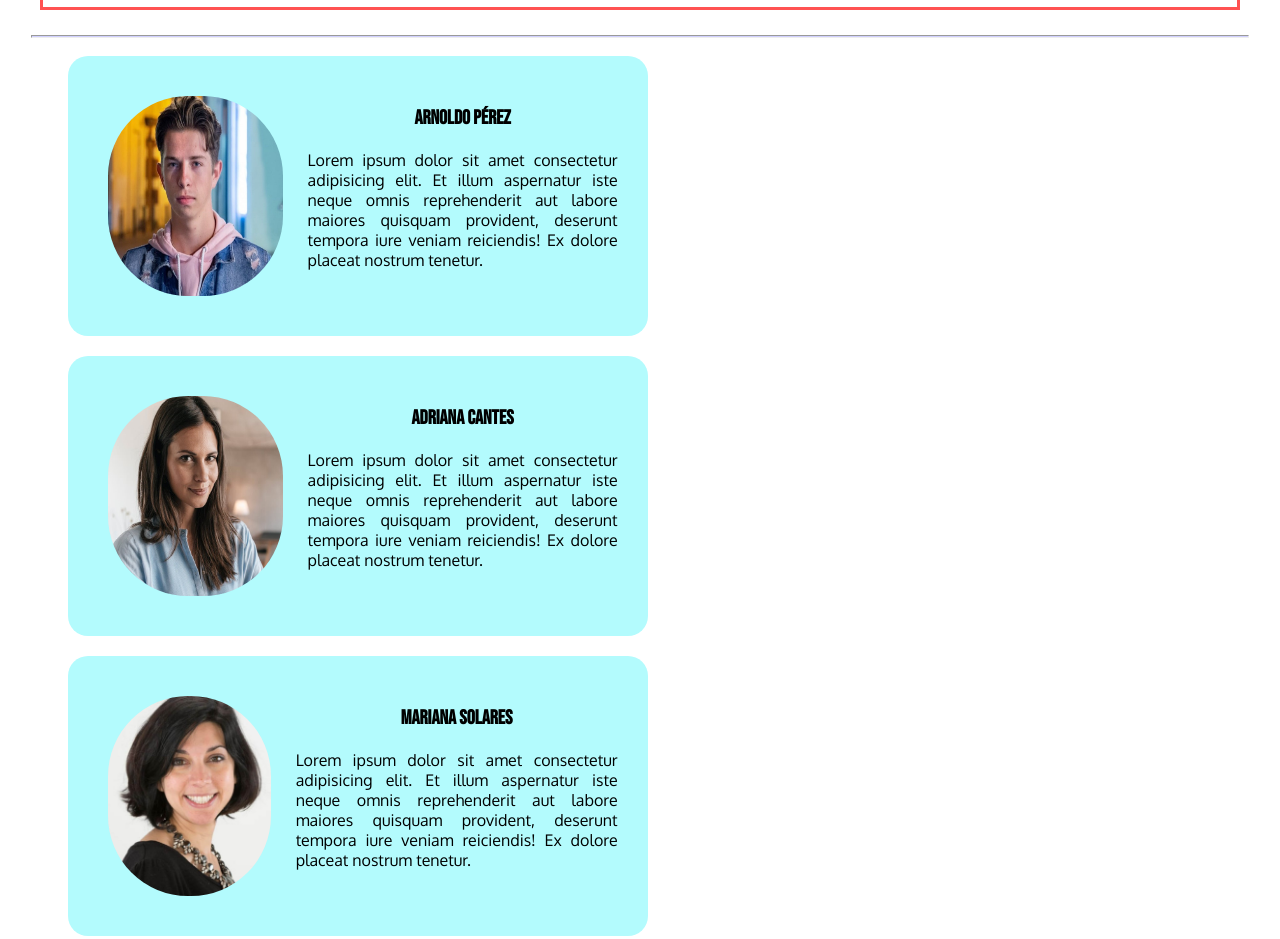
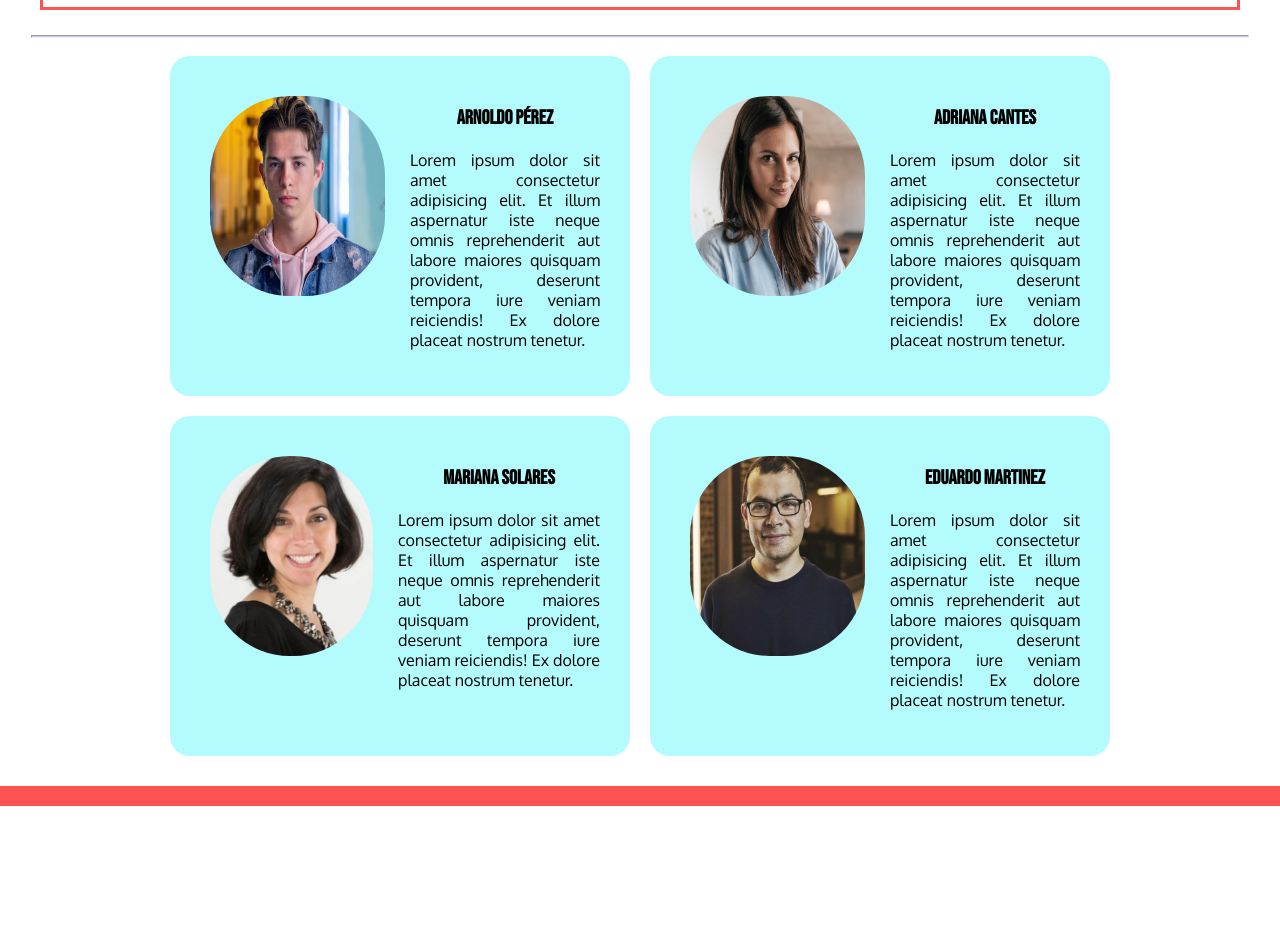
Before and after one commit to s-ligorria/lab2, a plain HTML site: page index.html in a window 1280 px wide. Shown: the part 1096-2035 px from the top of the page. After the commit the page ends 1902 px from the top, so only its background shows below. Drawn offline with Linux system fonts and the light colour scheme.

Commit message:
Add files via upload

```diff
--- a/css/main.css
+++ b/css/main.css
@@ -159,9 +159,7 @@ hr{
 .clientes{
     display: flex;
     flex-wrap: wrap;
-    justify-content: space-between;
-    align-content: center;
-    align-items: center;
+    justify-content: center;
     width: 91%;
     margin-bottom: 20px;
 }
@@ -171,7 +169,7 @@ hr{
     border-radius: 20px;
     padding: 30px;
     display: flex;
-    width: 520px;
+    width: 400px;
     background-color: rgb(179, 251, 253);
 }
 
```
